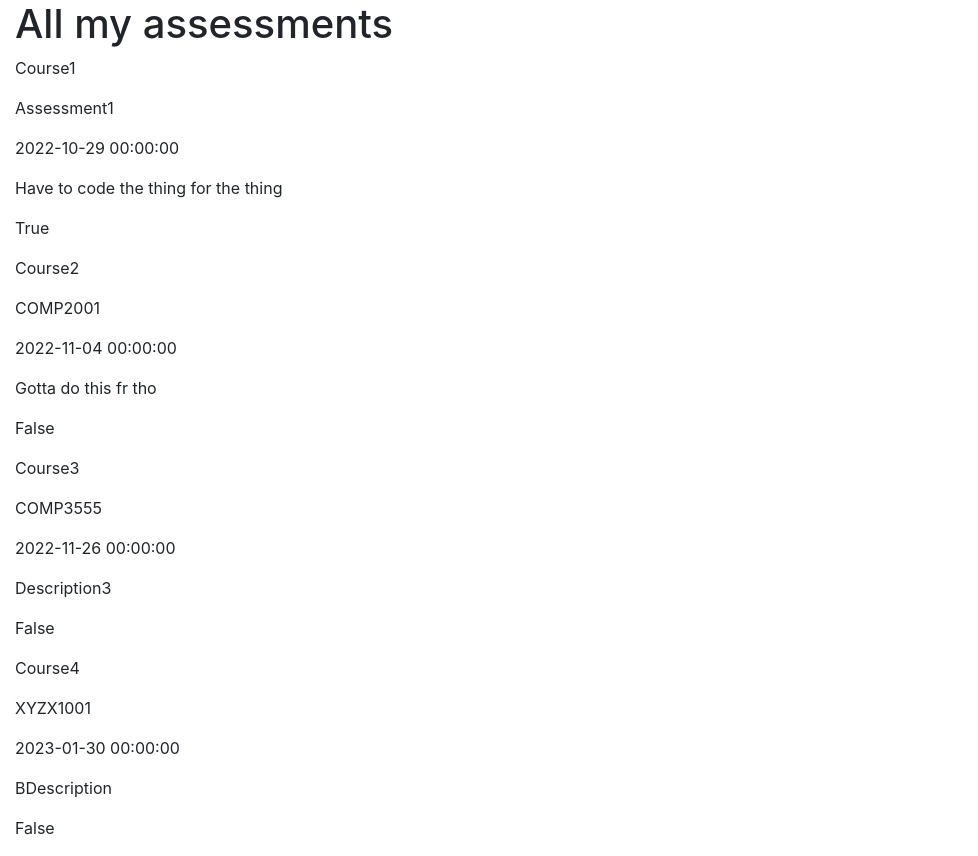
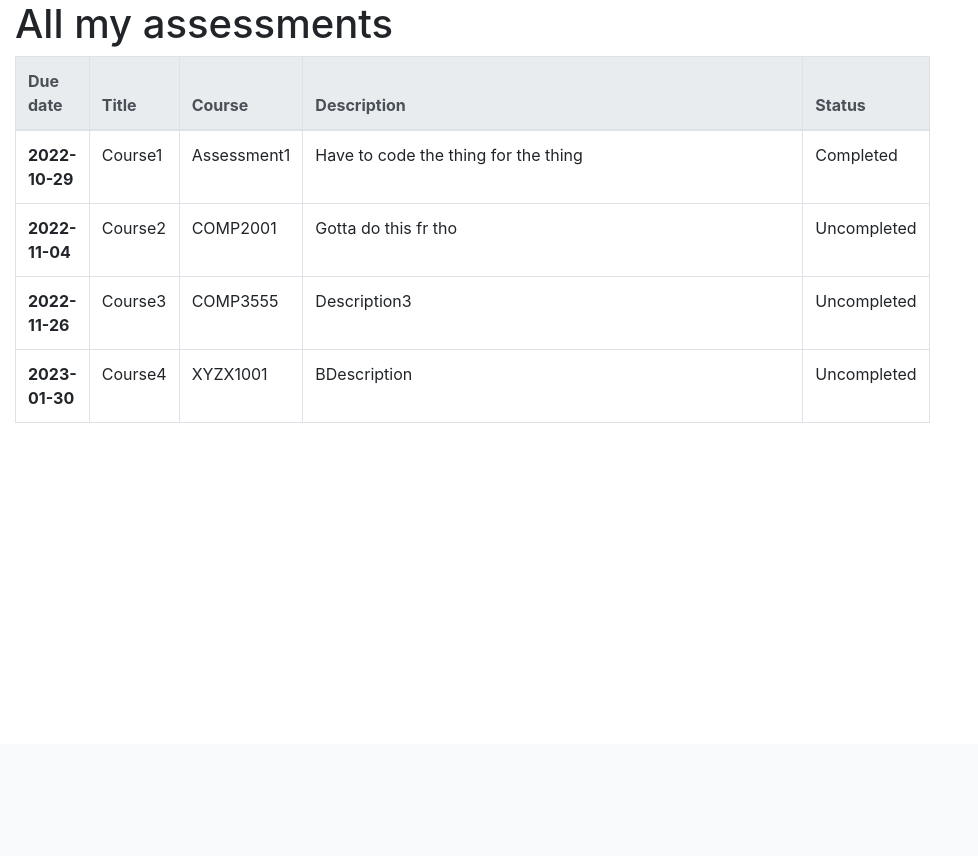
Before and after one commit to ChackMociute/Assessment-ToDo-Website, a Flask app: page / in a window 1280 px wide. Shown: the part 56-912 px from the top of the page, without its empty margins (0-978 px from the left). After the commit the page ends 479 px from the top, so only its background shows below. Run offline with Flask 2, Linux system fonts and the light colour scheme; data comes from the database, SQL or seed files in the repository; some libraries are stand-ins or nearby versions.

Commit message:
Added a table for displaying todo list

```diff
--- a/app/forms.py
+++ b/app/forms.py
@@ -11,7 +11,7 @@ def length_check(length=50):
 
 def date_check(form, field):
     if field.data < date.today():
-        raise ValidationError("Date should not be in the past")
+        raise ValidationError("Due date should not be in the past")
 
 class AssessmentForm(FlaskForm):
     title = StringField('title', validators=[DataRequired(), length_check()])
--- a/app/models.py
+++ b/app/models.py
@@ -6,6 +6,6 @@ class Assessment(db.Model):
     # Wanted to cap code strings at 8 for UoL courses but decided on a
     # greater limit for possible applicability at other universities
     code = db.Column(db.String(20))
-    deadline = db.Column(db.DateTime)
+    deadline = db.Column(db.Date)
     description = db.Column(db.String(1000))
     complete = db.Column(db.Boolean)
--- a/app/templates/home.html
+++ b/app/templates/home.html
@@ -4,22 +4,33 @@
 <h1>All my assessments</h1>
 
 <body>
-    {% for ass in assessments %}
-    <div>
-        <p>{{ ass.title }}</p>
-    </div>
-    <div>
-        <p>{{ ass.code }}</p>
-    </div>
-    <div>
-        <p>{{ ass.deadline }}</p>
-    </div>
-    <div>
-        <p>{{ ass.description }}</p>
-    </div>
-    <div>
-        <p>{{ ass.complete }}</p>
-    </div>
-    {% endfor %}
+    <table class="table table-hover table-bordered">
+        <thead class="thead-light">
+            <tr>
+                <th scope="col">Due date</th>
+                <th scope="col">Title</th>
+                <th scope="col">Course</th>
+                <th scope="col">Description</th>
+                <th scope="col">Status</th>
+            </tr>
+        </thead>
+        <tbody>
+            {% for ass in assessments %}
+            <tr>
+                <th scope="row">{{ ass.deadline }}</th>
+                <td>{{ ass.title }}</td>
+                <td>{{ ass.code }}</td>
+                <td style="min-width: 500px">{{ ass.description }}</td>
+                <td>
+                    {% if ass.complete %}
+                    Completed
+                    {% else %}
+                    Uncompleted
+                    {% endif %}
+                </td>
+            </tr>
+            {% endfor %}
+        </tbody>
+    </table>
 </body>
 {% endblock %}
```
